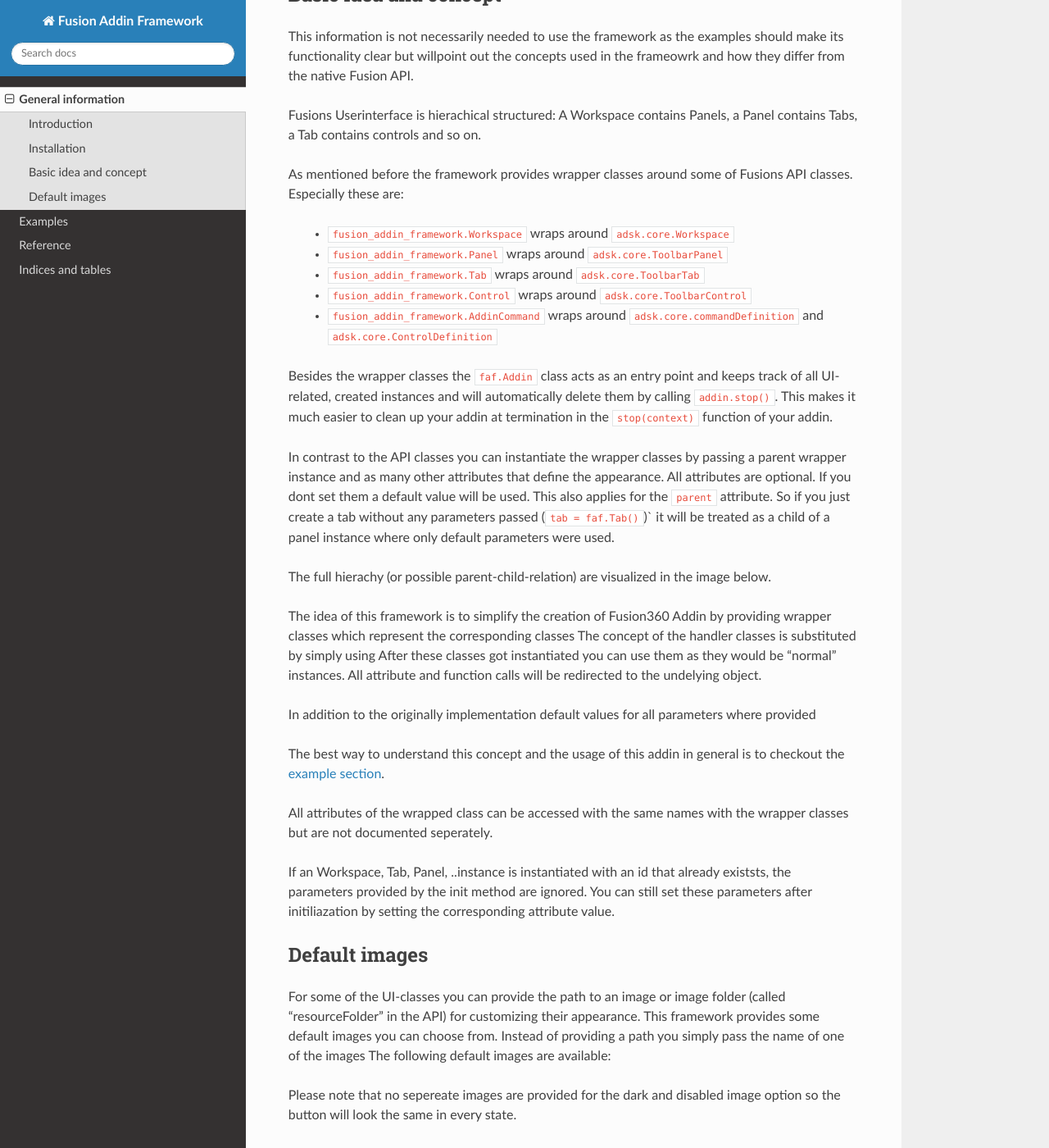
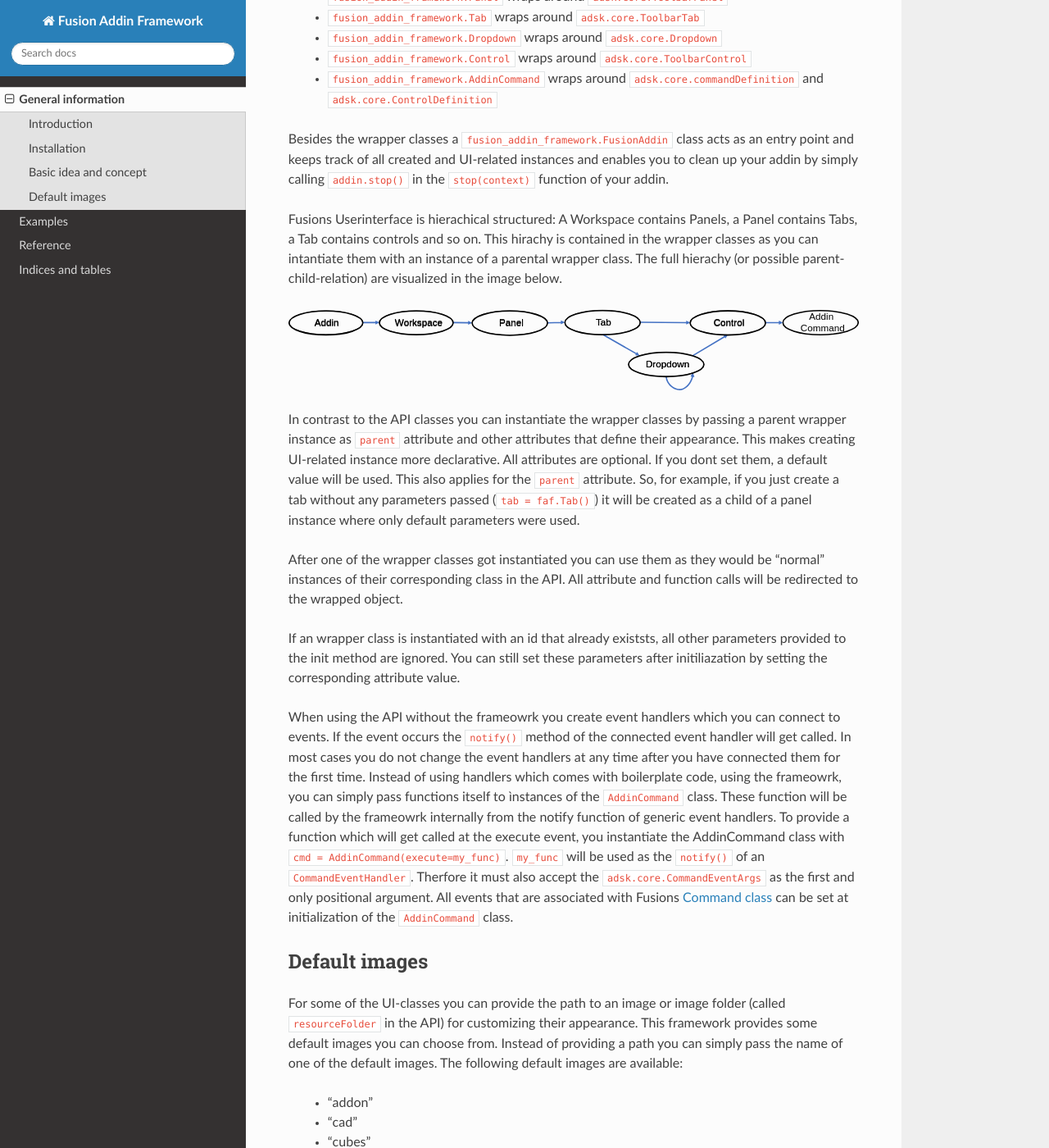
Before and after one commit to m0dd0/fusion_addin_framework, a Sphinx documentation site: the page built from docs/source/intro.rst, in a window 1280 px wide and 1400 px high, scrolled down 1278 px. Shown: the whole window at 82% size. Built offline with Sphinx 7.4.7 and the Read the Docs theme 2.0.0, drawn with Linux system fonts in a browser that asks for light colours; some of the changed text lies outside the part shown.

```diff
--- a/docs/source/intro.rst
+++ b/docs/source/intro.rst
@@ -4,7 +4,7 @@
 
 Introduction
 ------------
-Fusion360 is a great CAE Software and also provides an comprehensive API for
+Fusion360 is a great CAE software and also provides an comprehensive API for
 customizing and extending the software to your needs.
 While automating your tasks with the Fusion API by coding scripts is mostly
 straightforward, turning these scripts into addins which can be executed via
@@ -15,7 +15,8 @@
 additions allow a much cleaner and inutitiv creation of addins (at least in my
 oppinion).
 Also the event handler concept is substituated and python functions as first
-level object are used instead.
+level object are used instead to further simlify the creation of addins without
+sacrifying any flexibility.
 
 The easiest way to understand the usage of the framework is probably to checkout
 the :ref:`example section <examples>`.
@@ -27,8 +28,9 @@
 
 Installation
 ------------
-The recommended way to use this framework is to **clone the framework into the
-same directory where your addin code is located** and use relative imports.
+The easiest and recommended way to use this framework is to **clone
+the framework into the same directory where your addin code is located**
+(or use it as a git submodule) and use relative imports.
 In this case your folder structure should look like this:
 
 ::
@@ -45,34 +47,33 @@
    |  |  ├─ fusion_addin_framework/
    ├─ ...
 
-In the main-file of your addin (<YourAddinName>.py) you can then use
+In the main-file of your addin (``<YourAddinName>.py``) you can then use
 ``from .fusion_addin_framework import fusion_addin_framework as faf``
 to import the framework and access its classes.
 
-However it is also possible to pip-install the framework from PyPI by executing
-``pip install fusion_addin_framework``
-and use an absolute imports import.
-If you go for this installation method you need to be aware that Fusion360 runs
-addins in its 'own' python environment.
-This means that you need to install the package to Fusions python environment and
-not to your default python environment or an virtual environment.
-Besides this caveat Fusion will reset its python environment at every update
-so your installed libraries, including this framework, are no longer available and
-your will need to reinstall them manually.
-Because of the mentioned pitfalls **it is not recommended to install the framework via pip**.
-You can read more about this behavior in `this
-<https://forums.autodesk.com/t5/fusion-360-api-and-scripts/to-install-python-modules/td-p/5777176>`_
-forum thread.
+..
+   However it is also possible to pip-install the framework from PyPI by executing
+   ``pip install fusion_addin_framework``
+   and use an absolute imports import.
+   If you go for this installation method you need to be aware that Fusion360 runs
+   addins in its 'own' python environment.
+   This means that you need to install the package to Fusions python environment and
+   not to your default python environment or an virtual environment.
+   Besides this caveat Fusion will reset its python environment at every update
+   so your installed libraries, including this framework, are no longer available and
+   your will need to reinstall them manually.
+   Because of the mentioned pitfalls **it is not recommended to install the framework via pip**.
+   You can read more about this behavior in `this
+   <https://forums.autodesk.com/t5/fusion-360-api-and-scripts/to-install-python-modules/td-p/5777176>`_
+   forum thread.
 
 
 Basic idea and concept
 ----------------------
-This information is not necessarily needed to use the framework as the examples
-should make its functionality clear but willpoint out the concepts used in the
-frameowrk and how they differ from the native Fusion API.
-
-Fusions Userinterface is hierachical structured:
-A Workspace contains Panels, a Panel contains Tabs, a Tab contains controls and so on.
+This section tries to point out the concepts used in the frameowrk and how they
+differ from the native Fusion API.
+This information is not necessarily needed to use the framework as the :ref:`examples <examples>`
+should make its functionality clear.
 
 As mentioned before the framework provides wrapper classes around some of Fusions
 API classes.
@@ -81,59 +82,83 @@
  - ``fusion_addin_framework.Workspace`` wraps around ``adsk.core.Workspace``
  - ``fusion_addin_framework.Panel`` wraps around ``adsk.core.ToolbarPanel``
  - ``fusion_addin_framework.Tab`` wraps around ``adsk.core.ToolbarTab``
+ - ``fusion_addin_framework.Dropdown`` wraps around ``adsk.core.Dropdown``
  - ``fusion_addin_framework.Control`` wraps around ``adsk.core.ToolbarControl``
  - ``fusion_addin_framework.AddinCommand`` wraps around ``adsk.core.commandDefinition`` and ``adsk.core.ControlDefinition``
 
-Besides the wrapper classes the ``faf.Addin`` class acts as an entry point and keeps
-track of all UI-related, created instances and will automatically delete them by
-calling ``addin.stop()``.
-This makes it much easier to clean up your addin at termination in the ``stop(context)``
+Besides the wrapper classes a ``fusion_addin_framework.FusionAddin`` class acts as an
+entry point and keeps track of all created and UI-related instances and enables you
+to clean up your addin by simply calling ``addin.stop()`` in the ``stop(context)``
 function of your addin.
 
-In contrast to the API classes you can instantiate the wrapper classes by passing
-a parent wrapper instance and as many other attributes that define the appearance.
-All attributes are optional.
-If you dont set them a default value will be used.
-This also applies for the ``parent`` attribute.
-So if you just create a tab without any parameters passed (``tab = faf.Tab()``)`
-it will be treated as a child of a panel instance where only default parameters
-were used.
-
+Fusions Userinterface is hierachical structured:
+A Workspace contains Panels, a Panel contains Tabs, a Tab contains controls and so on.
+This hirachy is contained in the wrapper classes as you can intantiate them with
+an instance of a parental wrapper class.
 The full hierachy (or possible parent-child-relation) are visualized in the image
 below.
 
+.. image:: ./images/relationships.svg
 
+In contrast to the API classes you can instantiate the wrapper classes by passing
+a parent wrapper instance as ``parent`` attribute and other attributes that define their appearance.
+This makes creating UI-related instance more declarative.
+All attributes are optional.
+If you dont set them, a default value will be used.
+This also applies for the ``parent`` attribute.
+So, for example, if you just create a tab without any parameters passed (``tab = faf.Tab()``)
+it will be created as a child of a panel instance where only default parameters
+were used.
 
+After one of the wrapper classes got instantiated you can use them as they would
+be "normal" instances of their corresponding class in the API.
+All attribute and function calls will be redirected to the wrapped object.
 
-The idea of this framework is to simplify the creation of Fusion360 Addin by
-providing wrapper classes which represent the corresponding classes
-The concept of the handler classes is substituted by simply using
-After these classes got instantiated you can use them as they would be "normal"
-instances. All attribute and function calls will be redirected to the undelying object.
+If an wrapper class is instantiated with an id that already existsts,
+all other parameters provided to the init method are ignored.
+You can still set these parameters after initiliazation by setting the corresponding
+attribute value.
 
-In addition to the originally implementation default values for all parameters
-where provided
-
-The best way to understand this concept and the usage of this addin in general
-is to checkout the :ref:`example section <examples>`.
-
-All attributes of the wrapped class can be accessed with the same names with the wrapper classes but are not documented seperately.
-
-If an Workspace, Tab, Panel, ..instance is instantiated with an id that already existsts,
-the parameters provided by the init method are ignored.
-You can still set these parameters after initiliazation by setting the corresponding attribute value.
+When using the API without the frameowrk you create event handlers which you can
+connect to events.
+If the event occurs the ``notify()`` method of the connected event handler will
+get called.
+In most cases you do not change the event handlers at any time after you have connected
+them for the first time.
+Instead of using handlers which comes with boilerplate code, using the frameowrk,
+you can simply pass functions itself to ìnstances of the ``AddinCommand`` class.
+These function will be called by the frameowrk internally from the notify function
+of generic event handlers.
+To provide a function which will get called at the execute event, you instantiate
+the AddinCommand class with ``cmd = AddinCommand(execute=my_func)``.
+``my_func`` will be used as the ``notify()`` of an ``CommandEventHandler``.
+Therfore it must also accept the ``adsk.core.CommandEventArgs`` as the first and
+only positional argument.
+All events that are associated with Fusions `Command class
+<https://help.autodesk.com/view/fusion360/ENU/?guid=GUID-0550963a-ff63-4183-b0a7-a1bf0c99f821>`_
+can be set at initialization of the ``AddinCommand`` class.
 
 
 Default images
 --------------
 For some of the UI-classes you can provide the path to an image or image folder
-(called "resourceFolder" in the API) for customizing their appearance.
+(called ``resourceFolder`` in the API) for customizing their appearance.
 This framework provides some default images you can choose from.
-Instead of providing a path you simply pass the name of one of the images
+Instead of providing a path you can simply pass the name of one of the default
+images.
 The following default images are available:
 
+ - "addon"
+ - "cad"
+ - "cubes"
+ - "gear"
+ - "lightbulb"
+ - "shapes"
+ - "tools"
+ - "transparent"
+
 Please note that no sepereate images are provided for the dark and disabled
-image option so the button will look the same in every state.
+image option so a button will look the same in every state.
 
 All these default icons were made by Freepik from www.flaticon.com.
 If you want to make your addin publicly available and use one of the default images
```
Also changed, not shown: README.md (+46 -0 lines), docs/source/images/relationships.png (added), docs/source/images/relationships.svg (added), 6 other files.
